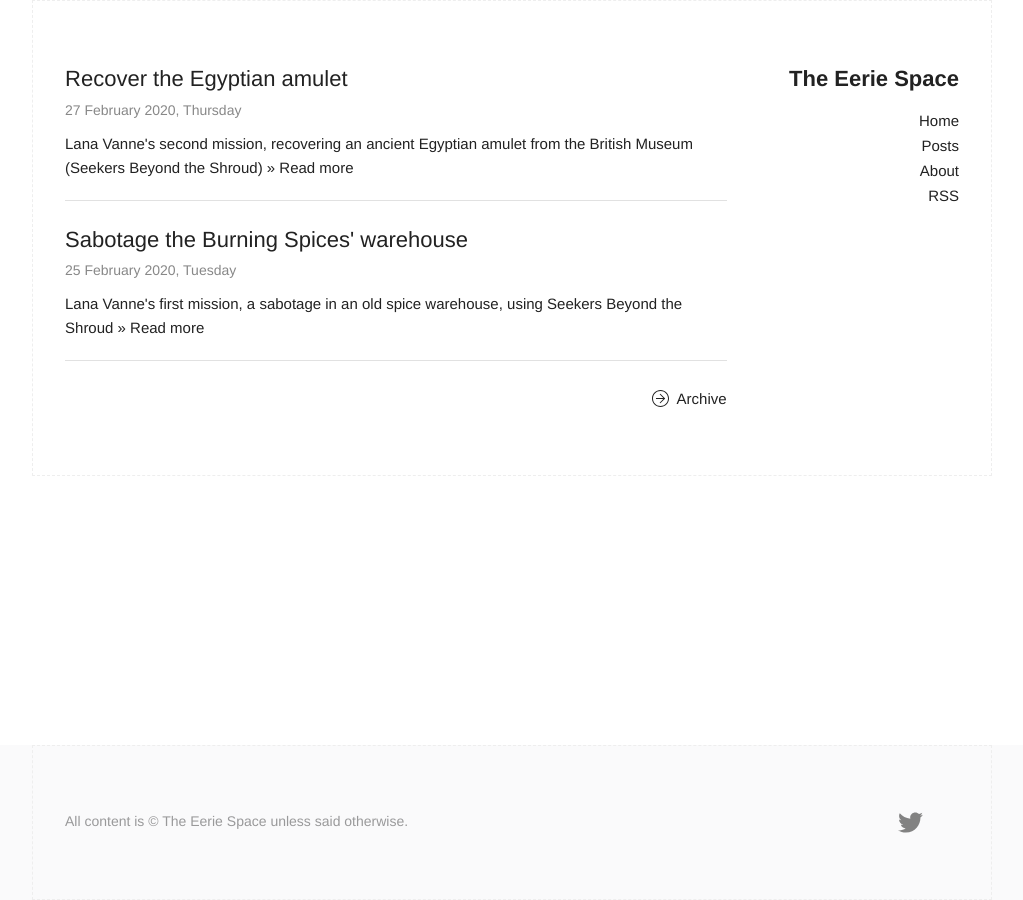
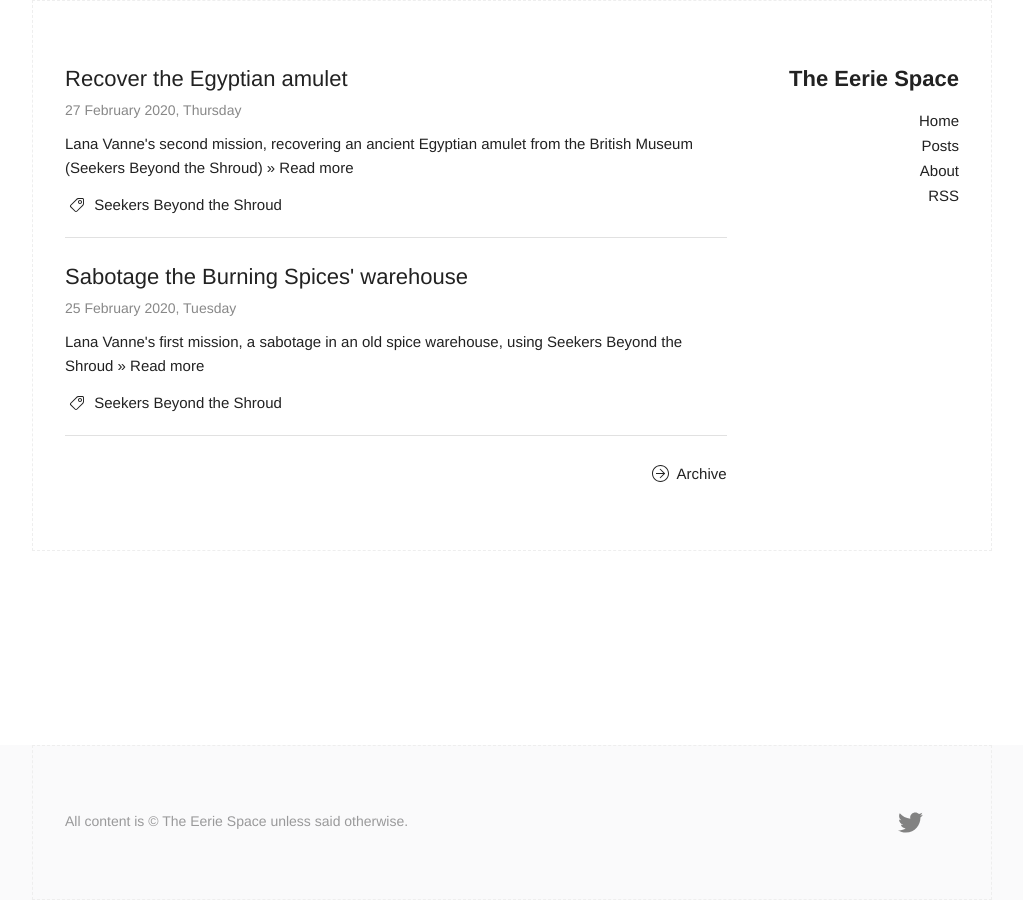
Before and after one commit to eeriespace/eeriespace.github.io, a Jekyll site: the page built from index.html, in a window 1280 px wide. Shown: the whole page, without its empty margins (128-1151 px from the left). Built offline with Jekyll 4.4.1, drawn with Linux system fonts in a browser that asks for light colours.

Commit message:
Add tags

```diff
--- a/_config.yml
+++ b/_config.yml
@@ -9,13 +9,12 @@
 title: The Eerie Space
 email: the.eerie.space@gmail.com
 description: > # this means to ignore newlines until "baseurl:"
-  Write an awesome description for your new site here. You can edit this
-  line in _config.yml. It will appear in your document head meta (for
-  Google search results) and in your feed.xml site description.
+  All about solo TTRPGs, now playin Seekers Beyond The Shroud, Mothership RPG,
+     Old School Essentials, Labyrinth Lord and a Rasp of Sand.
 baseurl: "" # the subpath of your site, e.g. /blog
-url: "http://wildflame.me" # the base hostname & protocol for your site
+url: "https://eeriespace.github.io" # the base hostname & protocol for your site
 twitter_username: mazmorreo
-#github_username:  wild-flame
+#github_username:  eeriespace
 
 # Build settings
 markdown: kramdown
--- a/_layouts/post.html
+++ b/_layouts/post.html
@@ -14,8 +14,12 @@ layout: default
       {% endif %}
     <p class="article_meta">
       {% assign sorted_tags = page.tags | sort %}
+      <data data-icon="ei-tag"></data>
       {% for tag in sorted_tags %}
-      <span class"post_date"><a href="{{site.baseurl}}/tags/{{tag}}">{{tag}}</a></span>
+      <span class="post_tag">
+        <a href="{{site.baseurl}}/tag/{{tag | slugify}}">
+          {{tag}}</a>{% if forloop.last == false %},{% endif %}
+      </span>
       {% endfor %}
     </p>
     </p>
--- a/_posts/2020-02-25-play-report-burning-spices.md
+++ b/_posts/2020-02-25-play-report-burning-spices.md
@@ -1,9 +1,10 @@
 ---
 layout: post
 title: Sabotage the Burning Spices' warehouse
-category: play-report
+category: "Play report"
 description: "Lana Vanne's first mission, a sabotage in an old spice warehouse,
 using Seekers Beyond the Shroud"
+tags: [Seekers Beyond the Shroud]
 ---
 
 Play report of *Lana Vanne's ascension to the occult* campaign using [Seekers
--- a/_posts/2020-02-27-play-report-the-egyptian-amulet.md
+++ b/_posts/2020-02-27-play-report-the-egyptian-amulet.md
@@ -1,9 +1,10 @@
 ---
 layout: post
 title: Recover the Egyptian amulet
-category: play-report
+category: "Play report"
 description: "Lana Vanne's second mission, recovering an ancient Egyptian
 amulet from the British Museum (Seekers Beyond the Shroud)"
+tags: ["Seekers Beyond the Shroud"]
 ---
 
 Play report of the second session of *Lana Vanne's ascension to the occult*
--- a/index.html
+++ b/index.html
@@ -24,15 +23,18 @@ title: Home
           Read more </a>
         </p>
       </div>
+      <div class="post_excerpt">
+        <p>{% assign sorted_tags = post.tags | sort %}
+          <data data-icon="ei-tag"></data>
+          {% for tag in sorted_tags %}
+          <span class="post_tag">
+            <a class="post_tag" href="/tag/{{tag | slugify}}">
+              {{tag}}</a>{% if forloop.last == false %},{% endif %}
+          </span>
+          {% endfor %}
+        </p>
+      </div>
       <footer class="post_meta">
-
-
-        {% if post.location %}
-        <span class="author-location">
-          <div data-icon="ei-location"></div>
-          <a href=https://www.google.com/maps/place/{{post.location}}">{{ post.location }}</a>
-        </span>
-        {% endif %}
         <!--
         {% for category in post.categories %}
         <a href="{{"/category/" | append: category | prepend: site.baseurl }}">
--- /dev/null
+++ b/tag/seekers-beyond-the-shroud.md
@@ -0,0 +1,5 @@
+---
+layout: tag_page
+title: "Etiqueta: Seekers Beyond the Shroud"
+tag: "Seekers Beyond the Shroud"
+---
```
Also changed, not shown: other parts of index.html (+0 -1 lines), _layouts/tag_page.html (added, +22 -0 lines).
